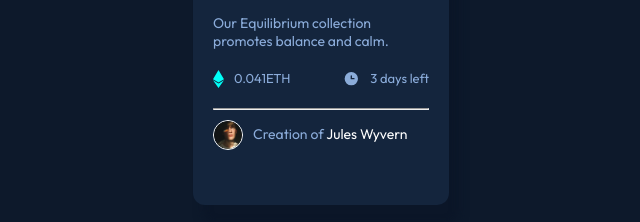
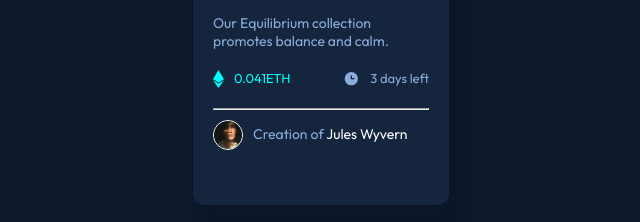
Before and after one commit to jesutobi-world/NFT-PREVIEW-CARD, a plain HTML site: page index.html in a window 1280 px wide. Shown: the part 458-680 px from the top of the page, 319-959 px from the left. Drawn offline with Linux system fonts and the light colour scheme.

Commit message:
Update style.css

```diff
--- a/style.css
+++ b/style.css
@@ -91,11 +91,13 @@ body{
 .time svg{
 margin-right: 10px;
 }
-.price p:hover{
+.price p{
     color: hsl(178, 100%, 50%);
+    font-size: 13px;
+    font-weight: 500;
     cursor: pointer;
 }
-.price p,
+
 .time p{
     color: hsl(215, 51%, 70%);
     font-size: 13px;
```
